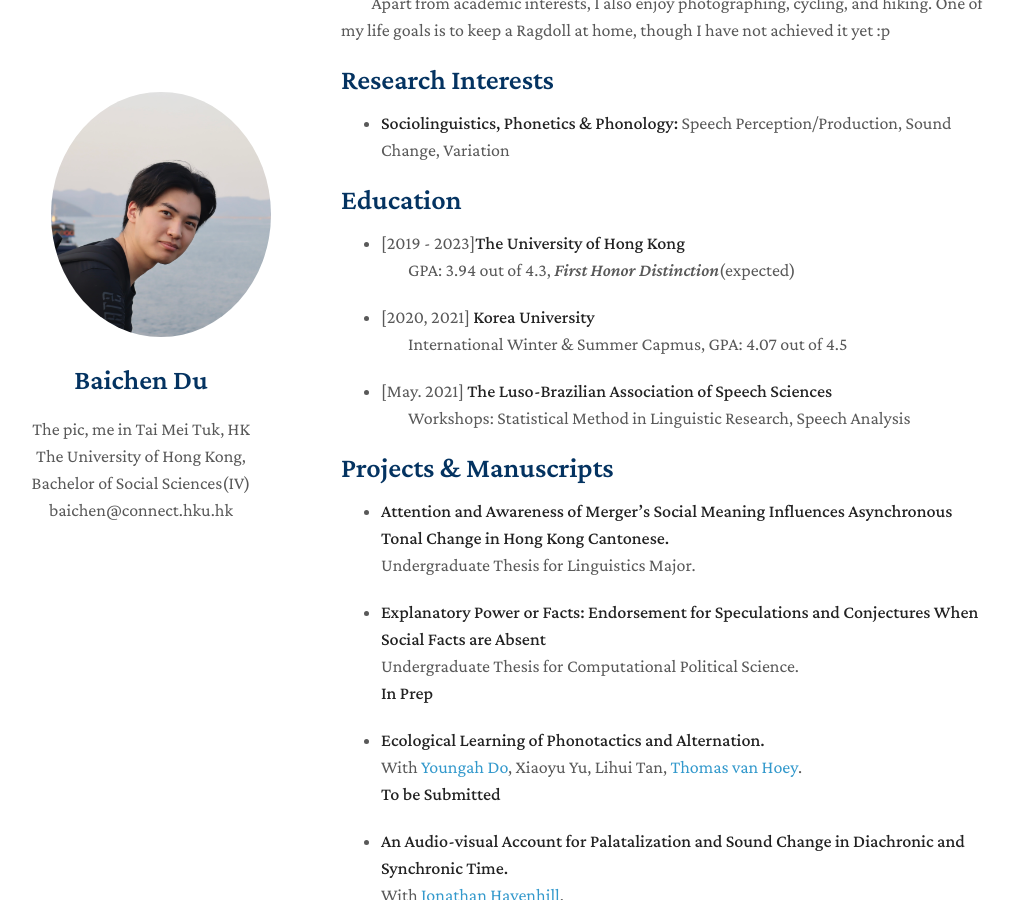
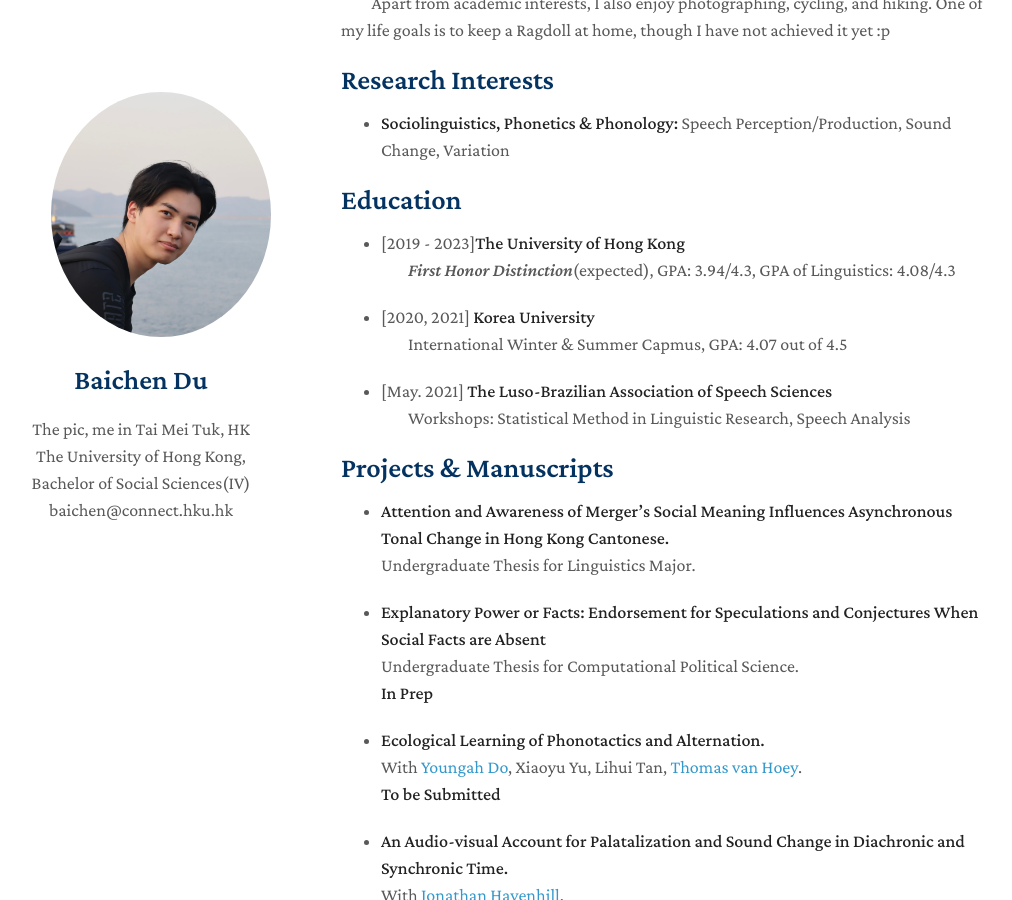
Before and after one commit to AlbertBaichenDu/AlbertBaichenDu.github.io, a Jekyll site: the page built from index.md, in a window 1280 px wide and 900 px high, scrolled down 615 px. Shown: the whole window, without its empty margins (129-1141 px from the left). Built offline with Jekyll 4.4.1, drawn with Linux system fonts in a browser that asks for light colours; nearby versions of some CDN libraries; a style sheet for code colours, icons or effects is not loaded; our own code applies the rules of GitHub Pages for plain Markdown files.

Commit message:
Update index.md

```diff
--- a/index.md
+++ b/index.md
@@ -21,7 +21,7 @@ layout: homepage
 ## Education
 - [2019 - 2023]**The University of Hong Kong**
   <br>
-&nbsp;&nbsp;&nbsp;&nbsp;&nbsp;&nbsp;&nbsp;&nbsp;GPA: 3.94 out of 4.3, <em>First Honor Distinction</em>(expected)
+&nbsp;&nbsp;&nbsp;&nbsp;&nbsp;&nbsp;&nbsp;&nbsp;<em>First Honor Distinction</em>(expected), GPA: 3.94/4.3, GPA of Linguistics: 4.08/4.3
 
 <!---
 - [Spring 2023]**University of California** (campus to be decided)
```
